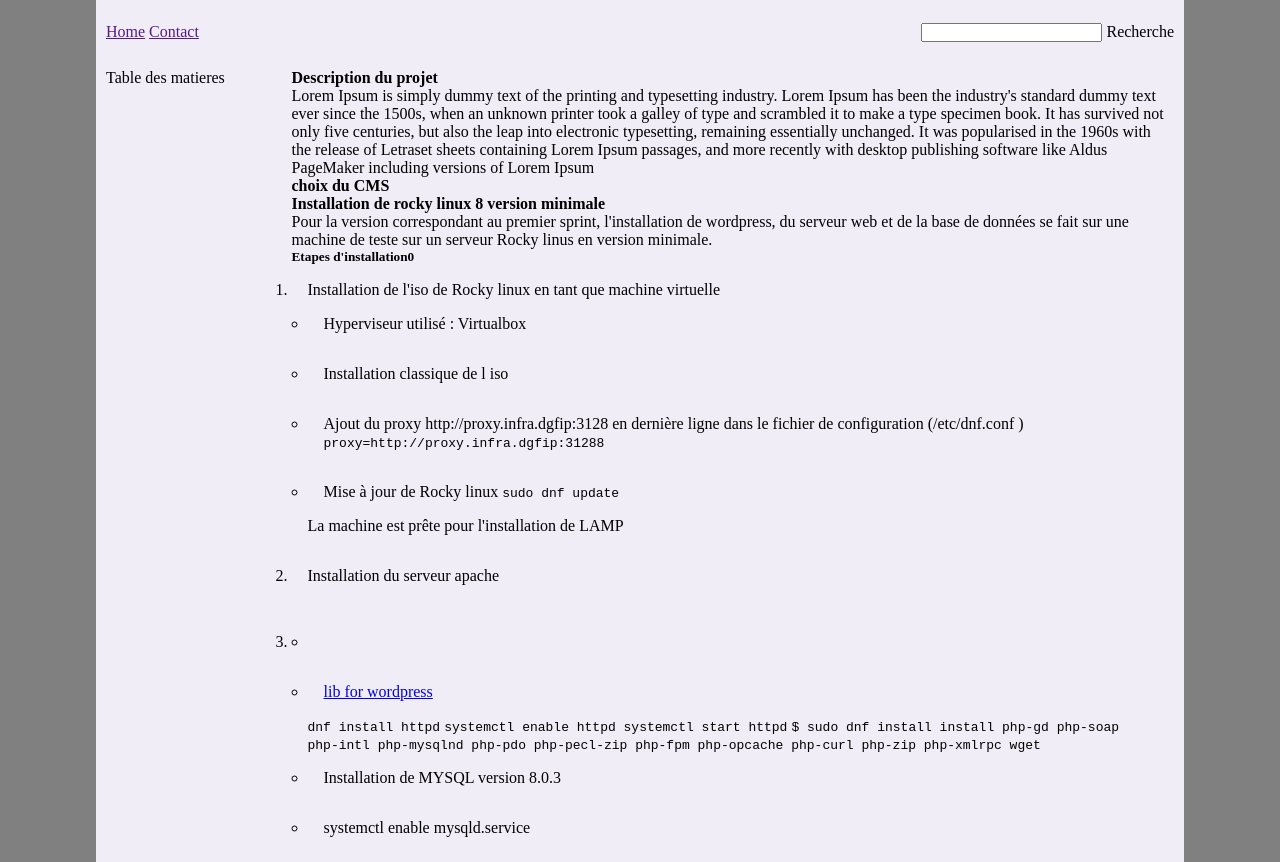
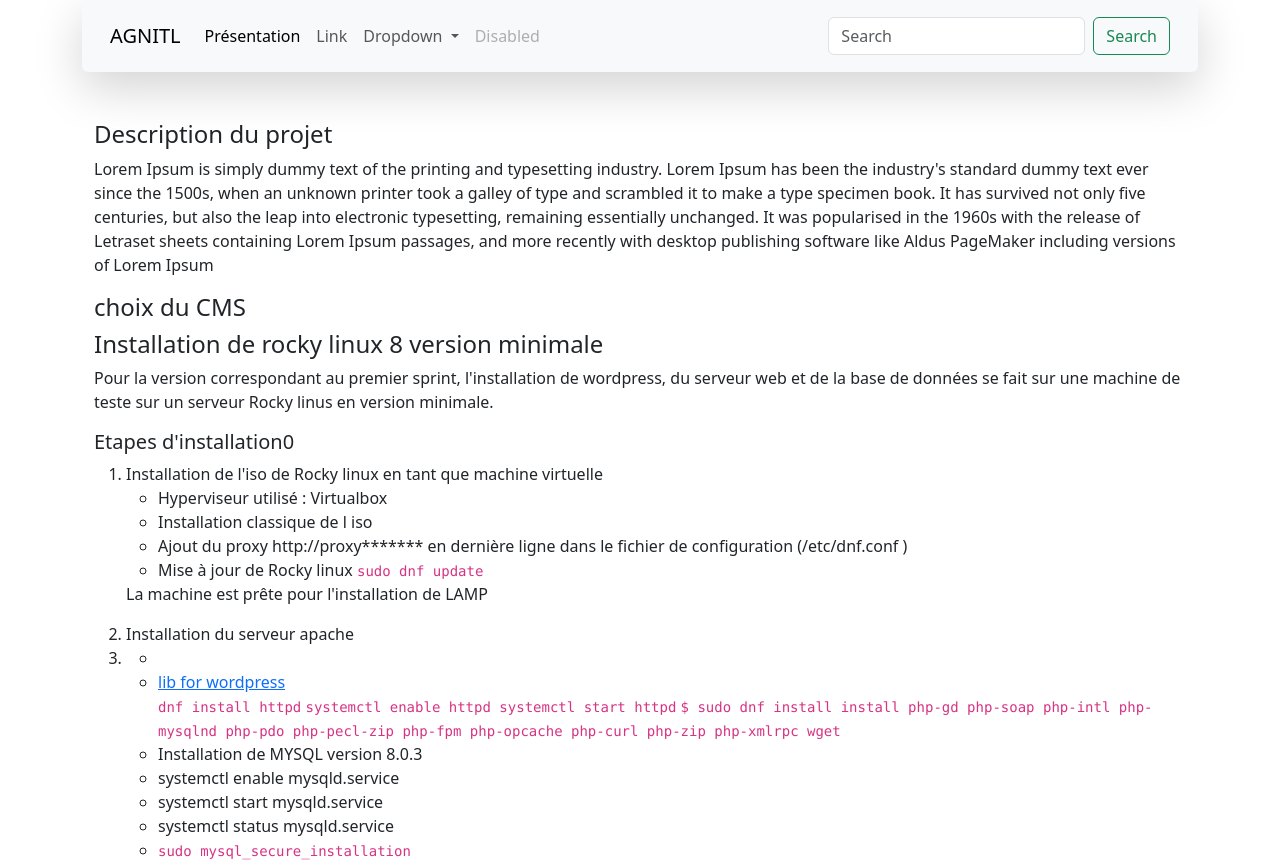
Before and after one commit to Furrane/architectureHauteDisponibilite-dev, a plain HTML site: page index.html in a window 1280 px wide. Shown: the top 862 px of the page. Drawn offline with Linux system fonts and the light colour scheme.

Commit message:
ajout de bootstrap

```diff
--- a/index.html
+++ b/index.html
@@ -4,24 +4,58 @@
     <meta charset="UTF-8">
     <meta http-equiv="X-UA-Compatible" content="IE=edge">
     <meta name="viewport" content="width=device-width, initial-scale=1.0">
-    <link rel="stylesheet" href="/css/style.css">
+    <link rel="stylesheet" href="css/bootstrap.min.css">
+    <script src="js/bootstrap.min.js"></script>
+    <!-- <link rel="stylesheet" href="/css/style.css"> -->
     <title>Document</title>
 </head>
 <body>
     <div class="container">
         <header>
-            <nav>
-                <ul>
-                    <li><a href="">Home</a></li>
-                    <li><a href="">Contact</a></li>
-                </ul>
-                <form action="">
-                    <input type="search" name="nav_search" id=""> <label for="">Recherche</label>
-                </form>
-            </nav>
+            <nav class="navbar navbar-expand-lg bg-body-tertiary shadow-lg p-3 mb-5 bg-body-tertiary rounded">
+                <div class="container-fluid">
+                  <a class="navbar-brand" href="#">AGNITL</a>
+                  <button class="navbar-toggler" type="button" data-bs-toggle="collapse" data-bs-target="#navbarSupportedContent" aria-controls="navbarSupportedContent" aria-expanded="false" aria-label="Toggle navigation">
+                    <span class="navbar-toggler-icon"></span>
+                  </button>
+                  <div class="collapse navbar-collapse" id="navbarSupportedContent">
+                    <ul class="navbar-nav me-auto mb-2 mb-lg-0">
+                      <li class="nav-item">
+                        <a class="nav-link active" aria-current="page" href="#">Présentation</a>
+                      </li>
+                      <li class="nav-item">
+                        <a class="nav-link" href="#">Link</a>
+                      </li>
+                      <li class="nav-item dropdown">
+                        <a class="nav-link dropdown-toggle" href="#" role="button" data-bs-toggle="dropdown" aria-expanded="false">
+                          Dropdown
+                        </a>
+                        <ul class="dropdown-menu">
+                          <li><a class="dropdown-item" href="#">Action</a></li>
+                          <li><a class="dropdown-item" href="#">Another action</a></li>
+                          <li><hr class="dropdown-divider"></li>
+                          <li><a class="dropdown-item" href="#">Something else here</a></li>
+                        </ul>
+                      </li>
+                      <li class="nav-item">
+                        <a class="nav-link disabled">Disabled</a>
+                      </li>
+                    </ul>
+                    <form class="d-flex" role="search">
+                      <input class="form-control me-2" type="search" placeholder="Search" aria-label="Search">
+                      <button class="btn btn-outline-success" type="submit">Search</button>
+                    </form>
+                  </div>
+                </div>
+              </nav>
         </header>
-        <main>
-            <aside>Table des matieres</aside>
+        <main class="container-fluid">
+            <!-- <aside>Table des matieres</aside> -->
+
+
+
+
+            <!-- Aside bar -->
             <section>
                 <article>
                     <h4>Description du projet</h4>
@@ -39,7 +73,7 @@
                             <ul>
                                 <li>Hyperviseur utilisé : Virtualbox</li>
                                 <li>Installation classique de l iso </li>
-                                <li>Ajout du proxy http://proxy.infra.dgfip:3128  en dernière ligne dans le fichier de configuration (/etc/dnf.conf ) <code>proxy=http://proxy.infra.dgfip:31288</code></li>
+                                <li>Ajout du proxy http://proxy*******  en dernière ligne dans le fichier de configuration (/etc/dnf.conf ) <code></code></li>
                                 <li>Mise à jour de Rocky linux <code>sudo dnf  update</code></li>
                             </ul>
                             <p>La machine est prête pour l'installation de LAMP</p>
```
Also changed, not shown: css/bootstrap.min.css (added), js/bootstrap.min.js (added), 1 other file.
